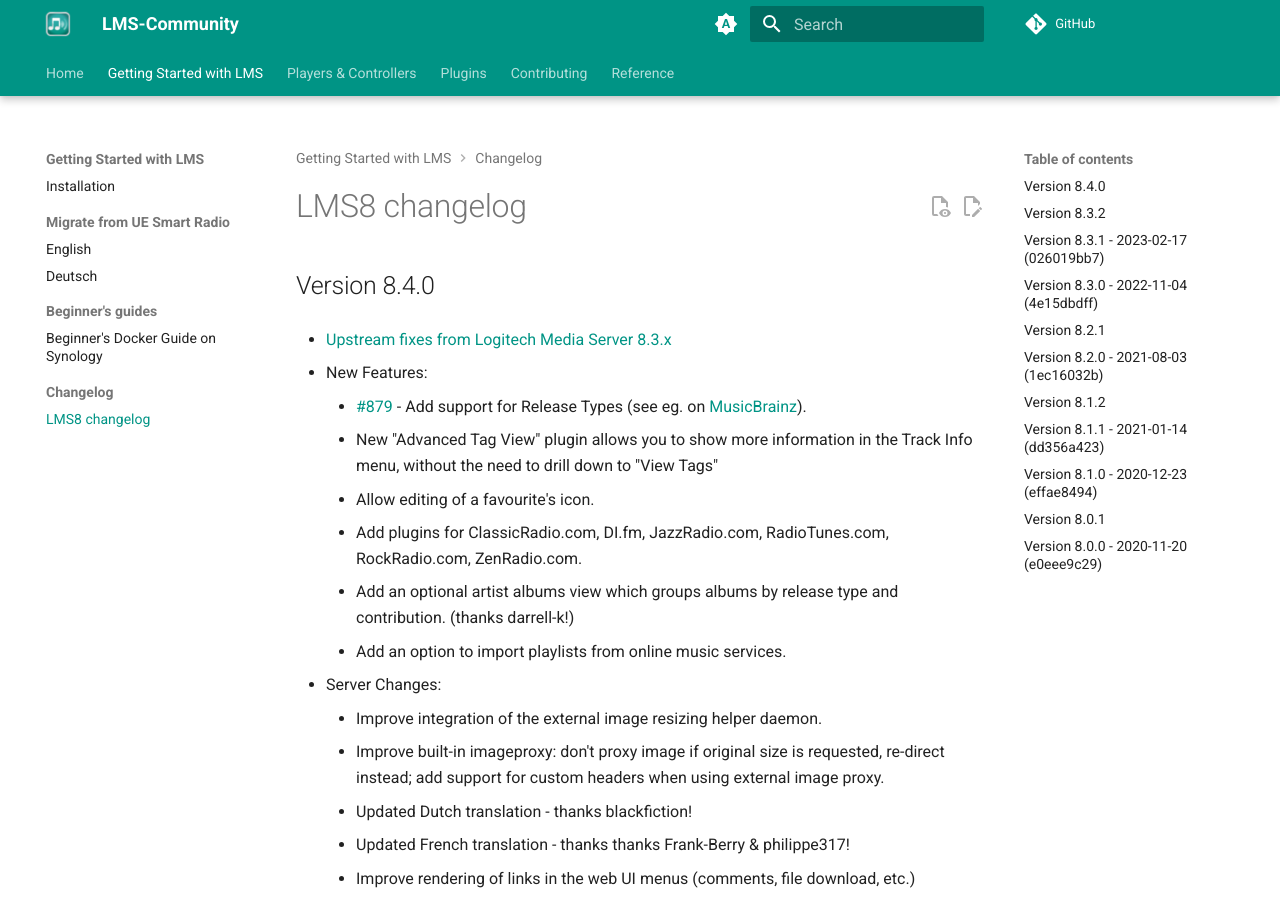
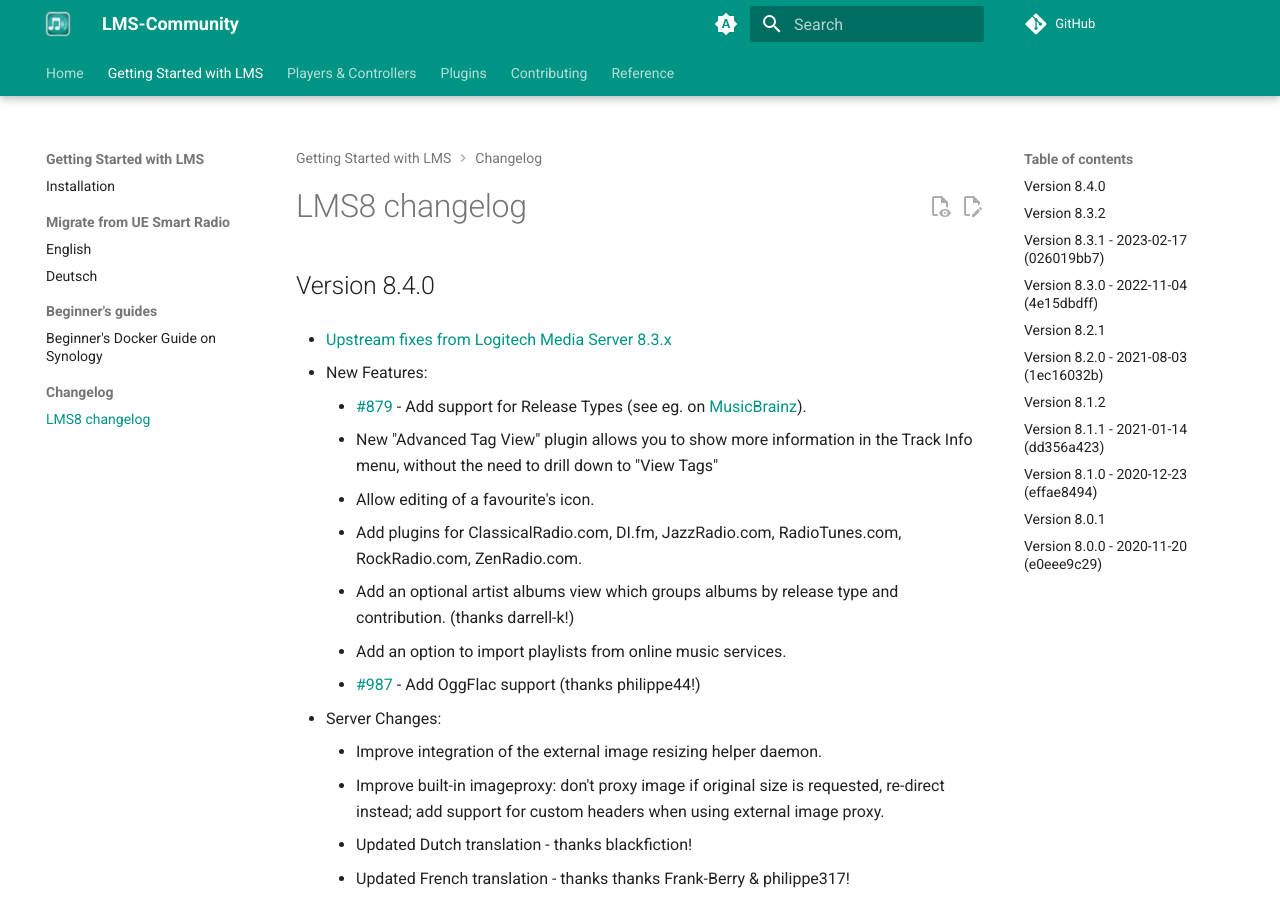
Before and after one commit to LMS-Community/lms-community.github.io, an MkDocs documentation site: the page built from docs/getting-started/changelog-lms8.md, in a window 1280 px wide and 900 px high. Built offline with MkDocs 1.6.1 and Material for MkDocs 9.7.7, drawn with Linux system fonts in a browser that asks for light colours; comment, search, counter and statistics services are not loaded.

Commit message:
Update external data sources

```diff
--- a/docs/getting-started/changelog-lms8.md
+++ b/docs/getting-started/changelog-lms8.md
@@ -7,9 +7,10 @@
 	- [#879](https://github.com/Logitech/slimserver/issues/879) \- Add support for Release Types (see eg. on [MusicBrainz](https://musicbrainz.org/doc/Release_Group/Type)).
 	- New "Advanced Tag View" plugin allows you to show more information in the Track Info menu, without the need to drill down to "View Tags"
 	- Allow editing of a favourite's icon.
-	- Add plugins for ClassicRadio.com, DI.fm, JazzRadio.com, RadioTunes.com, RockRadio.com, ZenRadio.com.
+	- Add plugins for ClassicalRadio.com, DI.fm, JazzRadio.com, RadioTunes.com, RockRadio.com, ZenRadio.com.
 	- Add an optional artist albums view which groups albums by release type and contribution. (thanks darrell-k!)
 	- Add an option to import playlists from online music services.
+	- [#987](https://github.com/Logitech/slimserver/pull/987) \- Add OggFlac support (thanks philippe44!)
 
 - Server Changes:
 
```
Also changed, not shown: docs/plugins/directory.md (+1 -1 lines).
